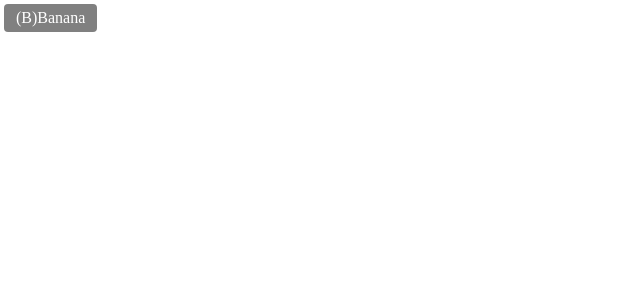
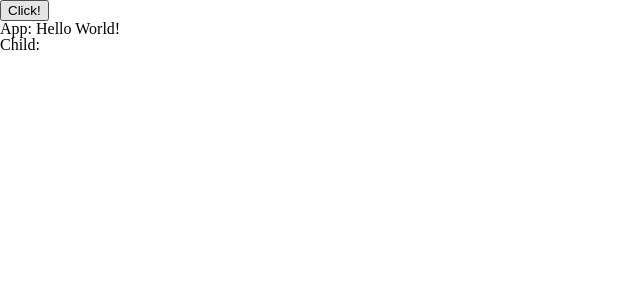
Before and after one commit to KIM602/vue3_component, a Vue app: page / in a window 1280 px wide. Shown: the top 300 px of the page, without its empty margins (0-640 px from the left). Built offline with nearby package versions, Linux system fonts and the light colour scheme.

Commit message:
컴포넌트 - Provide, Inject

```diff
--- a/src/App.vue
+++ b/src/App.vue
@@ -1,20 +1,30 @@
 <template>
-    <MyBtn>
-        <template #icon>
-            <span>(B)</span>
-        </template>
-        <template #text>
-            <span>Banana</span>
-        </template>
-    </MyBtn>
+    <button @click="message = 'Good?'">
+        Click!
+    </button>
+    <h1>App: {{ message }}</h1>
+    <Parent />
 </template>
 
 <script>
-import MyBtn from '~/components/MyBtn'
+import Parent from '~/components/Parent'
+import { computed } from 'vue'
 
 export default {
     components: {
-        MyBtn
+        Parent
+    },
+    data() {
+        return {
+            message: 'Hello World!'
+        }
+    },
+    provide() {
+        return {
+            msg: computed(() => {
+                return this.message
+            })
+        }
     }
 }
 </script>
--- /dev/null
+++ b/src/components/Child.vue
@@ -0,0 +1,11 @@
+<template>
+    <div>
+        Child: {{ msg.value }}
+    </div>
+</template>
+
+<script>
+export default {
+  inject: ['msg']
+}
+</script>
--- a/src/components/MyBtn.vue
+++ /dev/null
@@ -1,18 +0,0 @@
-<template>
-    <div class="btn">
-        <slot name="icon"></slot>
-        <slot name="text"></slot>
-    </div>
-</template>
-
-<style scoped>
-    .btn {
-        display: inline-block;
-        margin: 4px;
-        padding: 6px 12px;
-        border-radius: 4px;
-        background-color: gray;
-        color: white;
-        cursor: pointer;
-    }
-</style>
--- /dev/null
+++ b/src/components/Parent.vue
@@ -0,0 +1,13 @@
+<template>
+    <Child />
+</template>
+
+<script>
+import Child from '~/components/Child'
+
+export default {
+    components: {
+        Child
+    }
+}
+</script>
```
